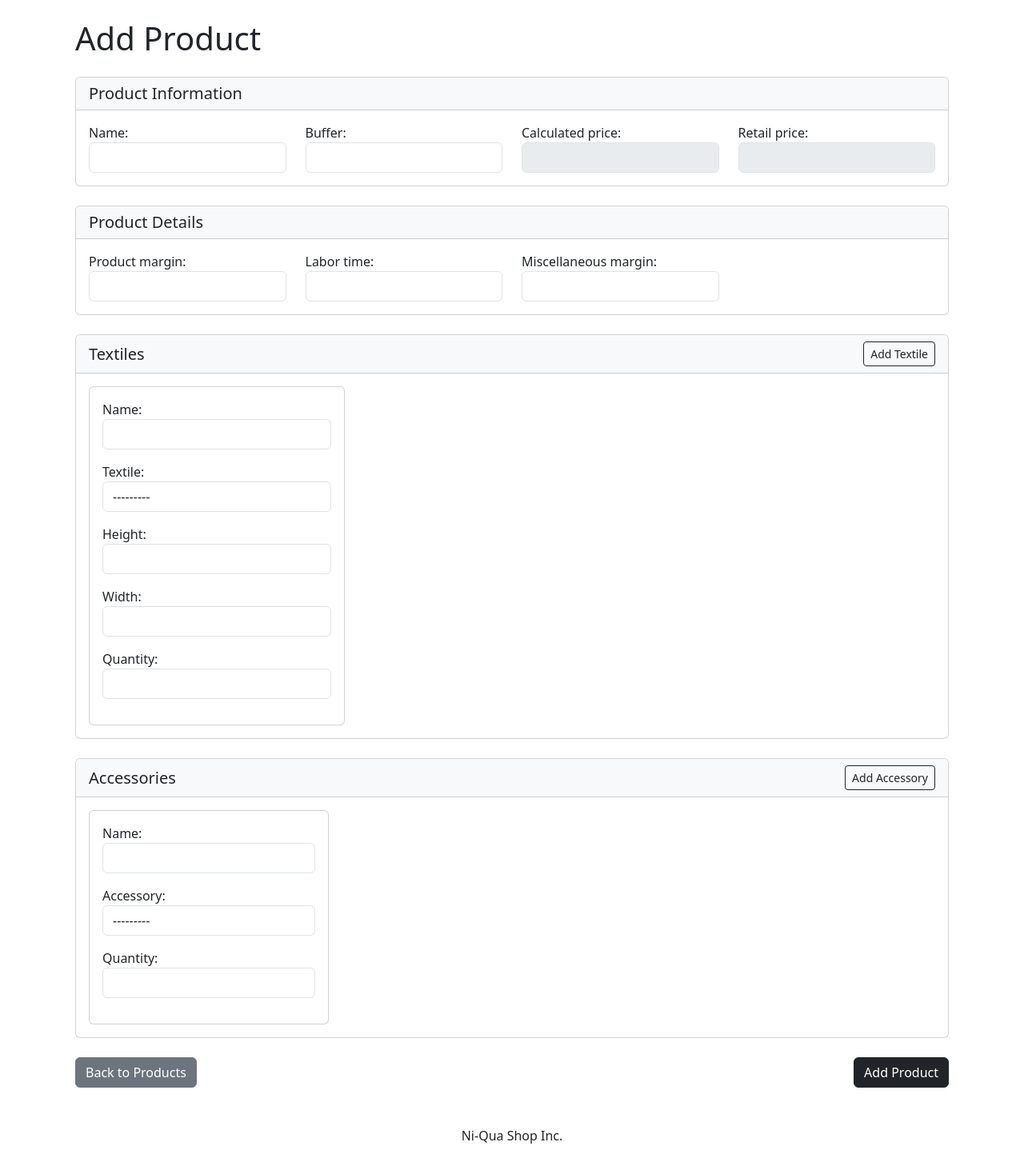
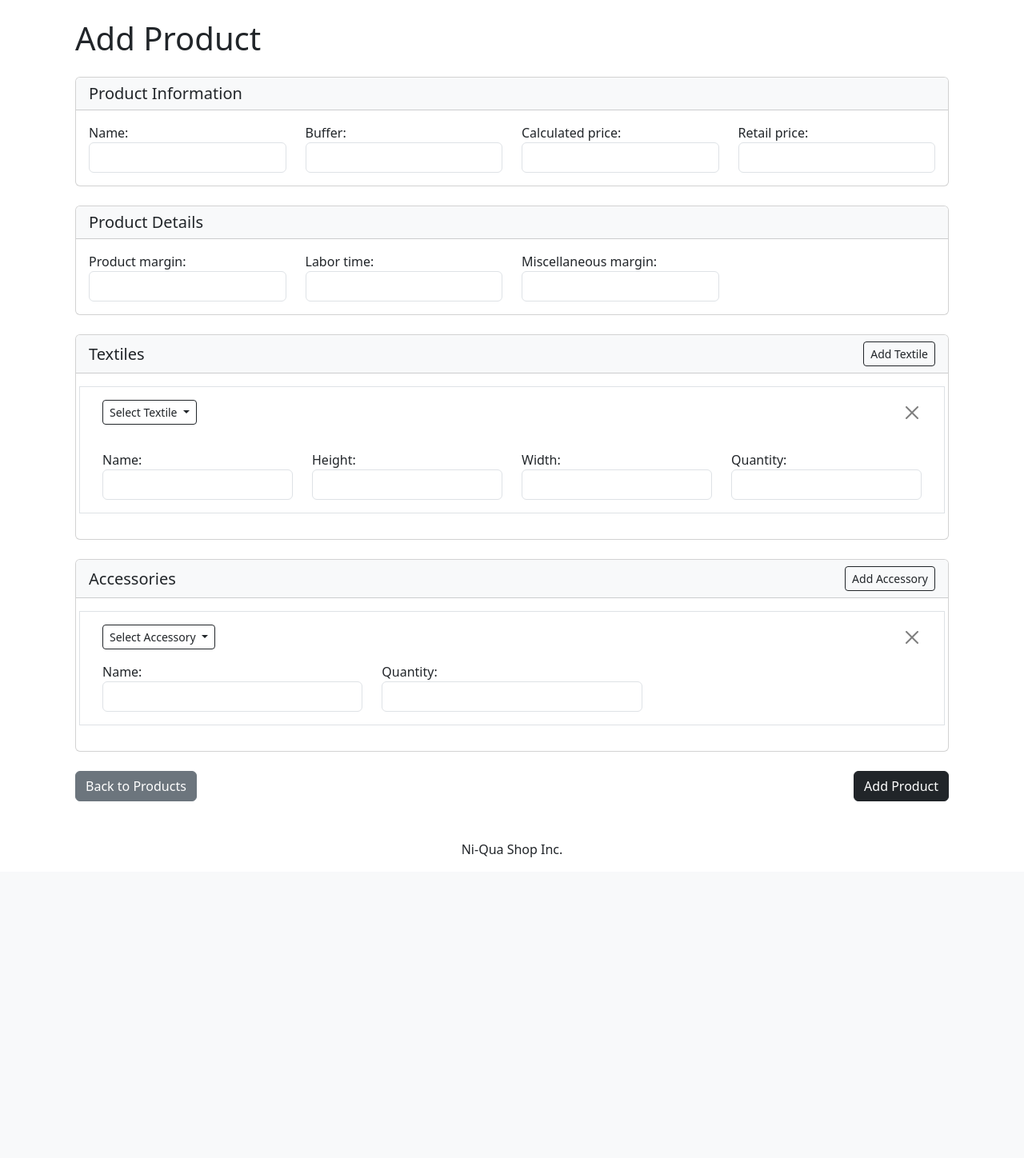
Before and after one commit to lancedguzman/niqua-inventory-system, a Django app: page /product/add/ in a window 1280 px wide. Shown: the part 56-1504 px from the top of the page at 80% size. After the commit the page ends 1128 px from the top, so only its background shows below. Run offline with Django 5.2, Linux system fonts and the light colour scheme; tables that the repository leaves empty hold one stand-in row (values such as "Sample post").

Commit message:
Updated Product Form
pinakarecent that works

```diff
--- a/niqua/inventory/templates/product_form.html
+++ b/niqua/inventory/templates/product_form.html
@@ -24,11 +24,11 @@
                     </div>
                     <div class="col-md-3">
                         {{ product_form.calculated_price.label_tag }}
-                        <input type="text" class="form-control" value="{{ product_form.initial.calculated_price }}" disabled>
+                        <input type="text" class="form-control" value="{{ product_form.initial.calculated_price }}" readonly>
                     </div>
                     <div class="col-md-3">
                         {{ product_form.retail_price.label_tag }}
-                        <input type="text" class="form-control" value="{{ product_form.initial.retail_price }}" disabled>
+                        <input type="text" class="form-control" value="{{ product_form.initial.retail_price }}" readonly>
                     </div>
                 </div>
             </div>
@@ -65,29 +65,36 @@
             </div>
             <div class="card-body">
                 {{ textile_formset.management_form }}
-                <div id="textile-formset" class="d-flex flex-nowrap overflow-auto">
+                <div id="textile-formset" class="textile-forms">
                     {% for form in textile_formset %}
-                        <div class="card textile-form me-3 p-3" style="min-width: 320px;">
-                            <div class="mb-3">
-                                {{ form.name.label_tag }}
-                                {{ form.name }}
+                    <div class="row textile-form align-items-end mb-3 border p-3 position-relative">
+                        <!-- Top row with interactive dropdown + remove -->
+                        <div class="col-12 d-flex justify-content-between align-items-center mb-3">
+                            <!-- Interactive dropdown -->
+                            <div class="dropdown">
+                                <button class="btn btn-outline-dark btn-sm dropdown-toggle textile-dropdown-btn" type="button"
+                                        data-bs-toggle="dropdown" aria-expanded="false">
+                                    Select Textile
+                                </button>
+                                <ul class="dropdown-menu">
+                                    {% for val, label in form.textile.field.choices %}
+                                        <li><a class="dropdown-item textile-option" href="#" data-value="{{ val }}">{{ label }}</a></li>
+                                    {% endfor %}
+                                </ul>
                             </div>
-                            <div class="mb-3">
-                                {{ form.textile.label_tag }}
-                                {{ form.textile }}
+
+                            <!-- Remove button -->
+                            <button type="button" class="btn-close remove-textile" aria-label="Remove"></button>
                         </div>
-                            <div class="mb-3">
-                                {{ form.height.label_tag }}
-                                {{ form.height }}
-                            </div>
-                            <div class="mb-3">
-                                {{ form.width.label_tag }}
-                                {{ form.width }}
-                            </div>
-                            <div class="mb-3">
-                                {{ form.quantity.label_tag }}
-                                {{ form.quantity }}
-                            </div>
+
+                        <!-- Hidden textile select field -->
+                        <div class="d-none">{{ form.textile }}</div>
+
+                        <!-- Rest of the form -->
+                        <div class="col-md-3">{{ form.name.label_tag }} {{ form.name }}</div>
+                        <div class="col-md-3">{{ form.height.label_tag }} {{ form.height }}</div>
+                        <div class="col-md-3">{{ form.width.label_tag }} {{ form.width }}</div>
+                        <div class="col-md-3 mt-3">{{ form.quantity.label_tag }} {{ form.quantity }}</div>
                     </div>
                     {% endfor %}
                 </div>
@@ -102,21 +109,31 @@
             </div>
             <div class="card-body">
                 {{ accessory_formset.management_form }}
-                <div id="accessory-formset" class="d-flex flex-nowrap overflow-auto">
+                <div id="accessory-formset" class="accessory-forms">
                     {% for form in accessory_formset %}
-                        <div class="card accessory-form me-3 p-3" style="min-width: 300px;">
-                            <div class="mb-3">
-                                {{ form.name.label_tag }}
-                                {{ form.name }}
+                    <div class="row accessory-form align-items-end mb-3 border p-3 position-relative">
+                        <!-- Top row with interactive dropdown + remove -->
+                        <div class="col-12 d-flex justify-content-between align-items-center mb-3">
+                            <!-- Interactive dropdown -->
+                            <div class="dropdown">
+                                <button class="btn btn-outline-dark btn-sm dropdown-toggle accessory-dropdown-btn" type="button"
+                                        data-bs-toggle="dropdown" aria-expanded="false">
+                                    Select Accessory
+                                </button>
+                                <ul class="dropdown-menu">
+                                    {% for val, label in form.accessory.field.choices %}
+                                        <li><a class="dropdown-item accessory-option" href="#" data-value="{{ val }}">{{ label }}</a></li>
+                                    {% endfor %}
+                                </ul>
                             </div>
-                            <div class="mb-3">
-                                {{ form.accessory.label_tag }}
-                                {{ form.accessory }}
+
+                            <button type="button" class="btn-close remove-accessory" aria-label="Remove"></button>
                         </div>
-                            <div class="mb-3">
-                                {{ form.quantity.label_tag }}
-                                {{ form.quantity }}
-                            </div>
+
+                        <div class="d-none">{{ form.accessory }}</div>
+
+                        <div class="col-md-4">{{ form.name.label_tag }} {{ form.name }}</div>
+                        <div class="col-md-4">{{ form.quantity.label_tag }} {{ form.quantity }}</div>
                     </div>
                     {% endfor %}
                 </div>
@@ -133,10 +150,49 @@
     </form>
 </div>
 
-<!-- JavaScript for dynamic formset addition -->
+<!-- JavaScript for dynamic formset addition + deletion -->
 <script>
+
+document.addEventListener("DOMContentLoaded", function () {
+    // Handle textile dropdown selections
+    document.querySelectorAll("#textile-formset").forEach(set => {
+        set.addEventListener("click", function (e) {
+            if (e.target.classList.contains("textile-option")) {
+                e.preventDefault();
+                const selectedLabel = e.target.textContent;
+                const selectedValue = e.target.dataset.value;
+
+                const formCard = e.target.closest(".textile-form");
+                const dropdownBtn = formCard.querySelector(".textile-dropdown-btn");
+                const selectField = formCard.querySelector("select");
+
+                dropdownBtn.textContent = selectedLabel;
+                selectField.value = selectedValue;
+            }
+        });
+    });
+
+    // Handle accessory dropdown selections
+    document.querySelectorAll("#accessory-formset").forEach(set => {
+        set.addEventListener("click", function (e) {
+            if (e.target.classList.contains("accessory-option")) {
+                e.preventDefault();
+                const selectedLabel = e.target.textContent;
+                const selectedValue = e.target.dataset.value;
+
+                const formCard = e.target.closest(".accessory-form");
+                const dropdownBtn = formCard.querySelector(".accessory-dropdown-btn");
+                const selectField = formCard.querySelector("select");
+
+                dropdownBtn.textContent = selectedLabel;
+                selectField.value = selectedValue;
+            }
+        });
+    });
+});
+
 document.addEventListener('DOMContentLoaded', function () {
-        function cloneFormset(prefix, containerId, addButtonId) {
+    function cloneFormset(prefix, containerId, addButtonId, removeClass) {
         const addButton = document.getElementById(addButtonId);
         const container = document.getElementById(containerId);
         const totalForms = document.getElementById(`id_${prefix}-TOTAL_FORMS`);
@@ -155,11 +211,35 @@
 
             container.appendChild(newForm);
             totalForms.value = currentFormCount + 1;
+            attachDeleteButtons(container, prefix, totalForms, removeClass);
+        });
+
+        attachDeleteButtons(container, prefix, totalForms, removeClass);
+    }
+
+    function attachDeleteButtons(container, prefix, totalForms, removeClass) {
+        container.querySelectorAll(`.${removeClass}`).forEach((btn) => {
+            btn.onclick = function () {
+                const formCard = btn.closest(`.${prefix}-form`);
+                formCard.remove();
+
+                // Reindex forms
+                const forms = container.querySelectorAll(`.${prefix}-form`);
+                totalForms.value = forms.length;
+
+                forms.forEach((form, index) => {
+                    form.querySelectorAll('input, select, textarea, label').forEach((el) => {
+                        if (el.name) el.name = el.name.replace(/-\d+-/, `-${index}-`);
+                        if (el.id) el.id = el.id.replace(/-\d+-/, `-${index}-`);
+                        if (el.htmlFor) el.htmlFor = el.htmlFor.replace(/-\d+-/, `-${index}-`);
+                    });
+                });
+            };
         });
     }
 
-        cloneFormset('textile', 'textile-formset', 'add-textile');
-        cloneFormset('accessory', 'accessory-formset', 'add-accessory');
+    cloneFormset('textile', 'textile-formset', 'add-textile', 'remove-textile');
+    cloneFormset('accessory', 'accessory-formset', 'add-accessory', 'remove-accessory');
 });
 </script>
 {% endblock %}
```
Lines whose indentation alone changed are shown as unchanged.
